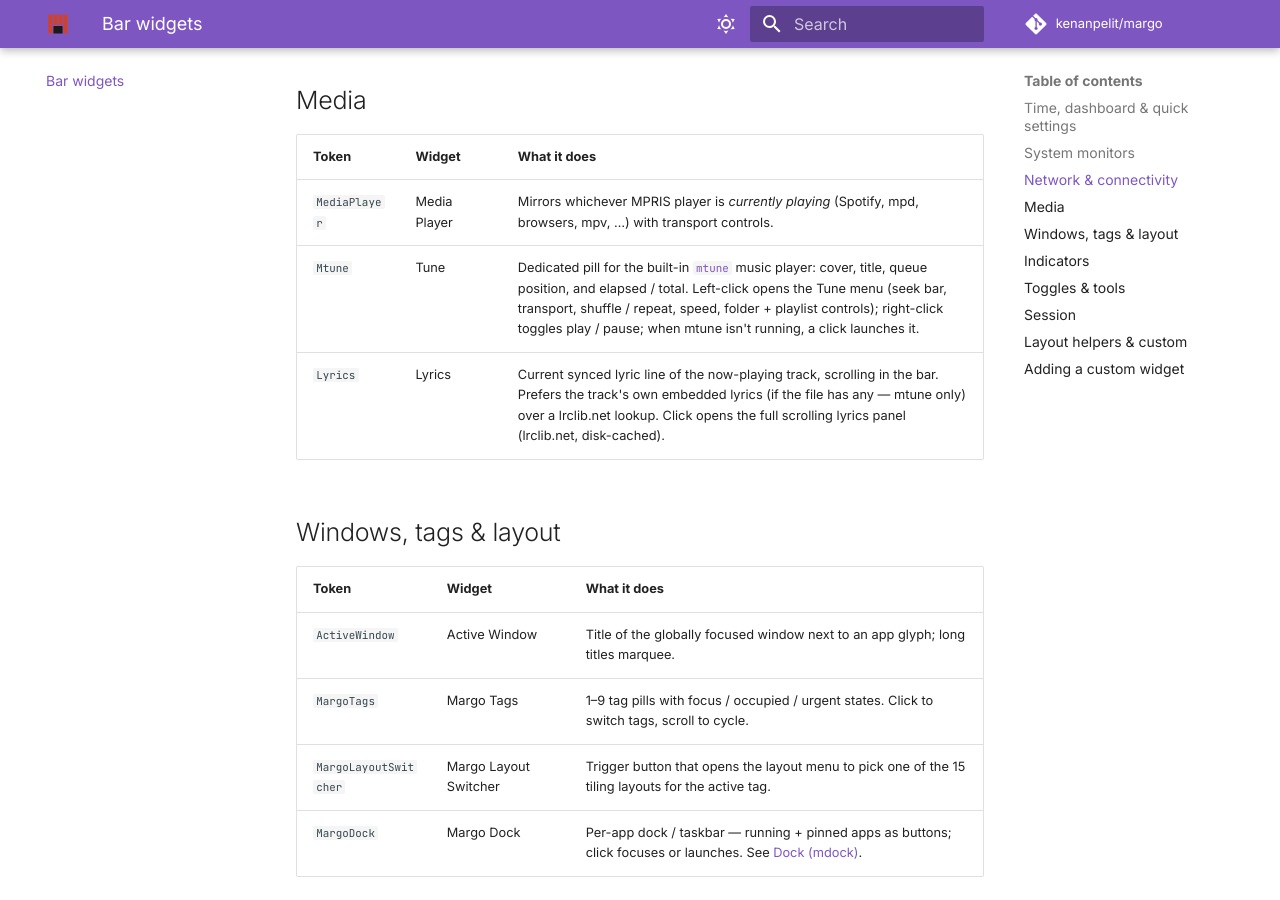
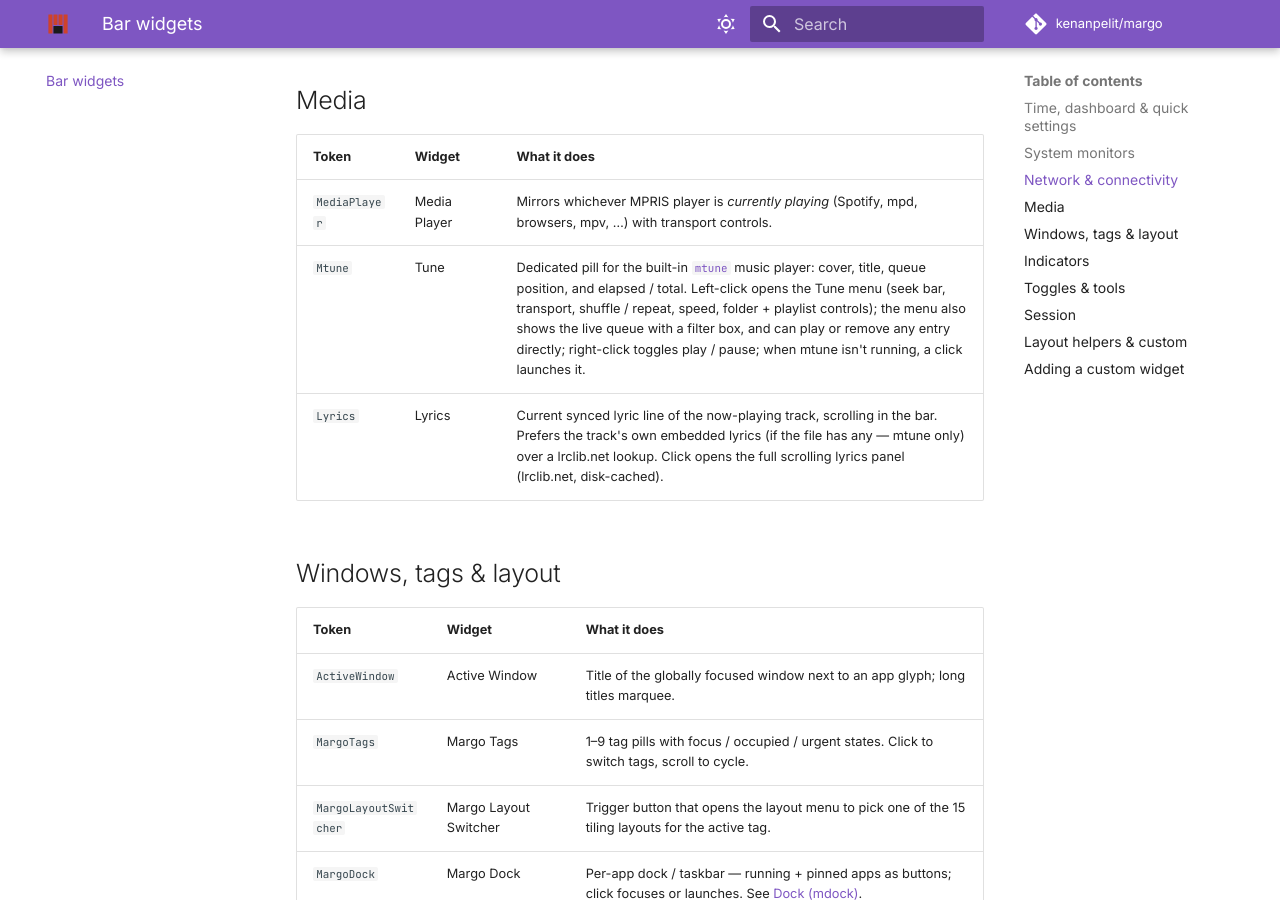
Before and after one commit to kenanpelit/margo, an MkDocs documentation site: the page built from docs/widgets.md, in a window 1280 px wide and 900 px high, scrolled down 2725 px. Built offline with MkDocs 1.6.1 and Material for MkDocs 9.7.7, drawn with Linux system fonts in a browser that asks for light colours; comment, search, counter and statistics services are not loaded.

Commit message:
docs(widgets): note the Tune menu's queue browser
Co-Authored-By: Claude Sonnet 5 <noreply@anthropic.com>

```diff
--- a/docs/widgets.md
+++ b/docs/widgets.md
@@ -68,7 +68,7 @@ parameter and use YAML tag syntax:
 | Token | Widget | What it does |
 | --- | --- | --- |
 | `MediaPlayer` | Media Player | Mirrors whichever MPRIS player is *currently playing* (Spotify, mpd, browsers, mpv, …) with transport controls. |
-| `Mtune` | Tune | Dedicated pill for the built-in [`mtune`](companion-tools.md#mtune) music player: cover, title, queue position, and elapsed / total. Left-click opens the Tune menu (seek bar, transport, shuffle / repeat, speed, folder + playlist controls); right-click toggles play / pause; when mtune isn't running, a click launches it. |
+| `Mtune` | Tune | Dedicated pill for the built-in [`mtune`](companion-tools.md#mtune) music player: cover, title, queue position, and elapsed / total. Left-click opens the Tune menu (seek bar, transport, shuffle / repeat, speed, folder + playlist controls); the menu also shows the live queue with a filter box, and can play or remove any entry directly; right-click toggles play / pause; when mtune isn't running, a click launches it. |
 | `Lyrics` | Lyrics | Current synced lyric line of the now-playing track, scrolling in the bar. Prefers the track's own embedded lyrics (if the file has any — mtune only) over a lrclib.net lookup. Click opens the full scrolling lyrics panel (lrclib.net, disk-cached). |
 
 ## Windows, tags & layout
```
